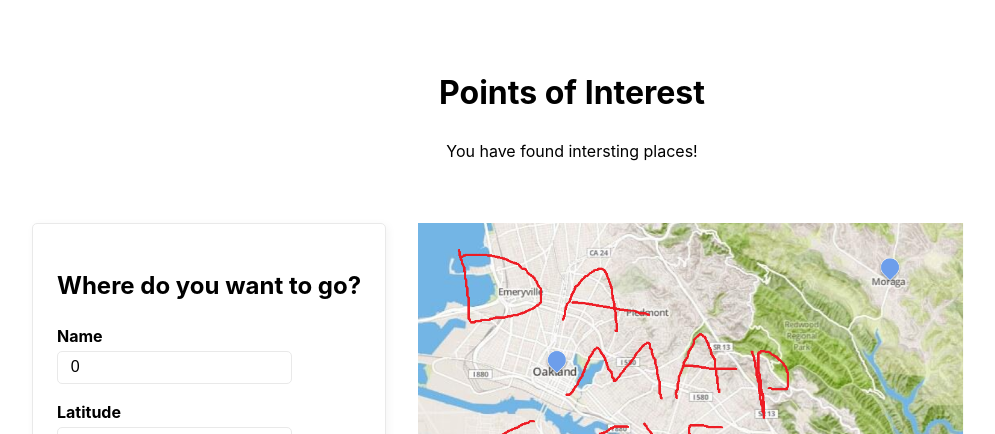
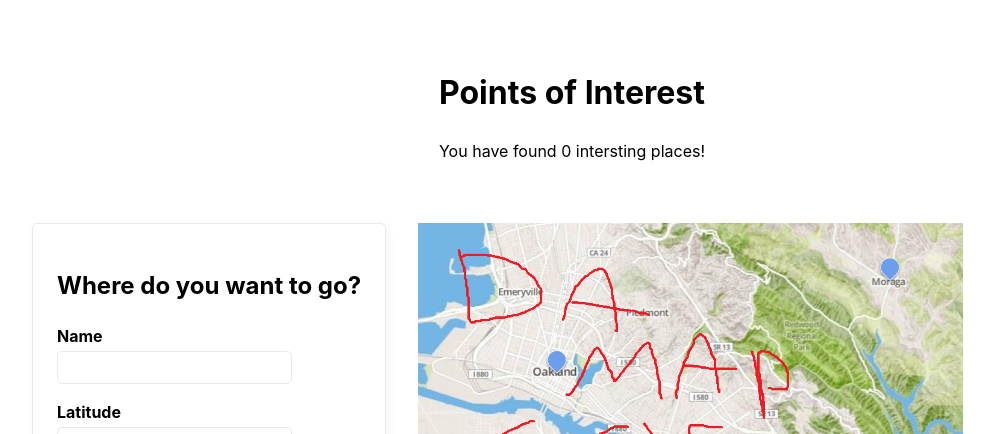
Before and after one commit to JohnMayes/poi-app-starter, a React (Create React App) app: page / in a window 1280 px wide. Shown: the top 434 px of the page, without its empty margins (68-1063 px from the left). Built offline with nearby package versions, Linux system fonts and the light colour scheme.

Commit message:
Added a single hook
Testing state and hooks

```diff
--- a/src/App.tsx
+++ b/src/App.tsx
@@ -9,13 +9,16 @@ interface Props {}
 interface State {}
 
 function App(props: Props) {
+  const [counter, setCounter] = useState(0);
+  const incrementCounter = () => setCounter(counter + 1);
+
   return (
     <div className="App">
       <header className="App-header">
         <h1>Points of Interest</h1>
-        <p>You have found intersting places!</p>
+        <p>You have found {counter} intersting places!</p>
       </header>
-      <Form />
+      <Form count={incrementCounter} />
       <ShowMap />
     </div>
   );
--- a/src/components/Form.tsx
+++ b/src/components/Form.tsx
@@ -1,31 +1,26 @@
 import { useState } from 'react';
 
-interface Props {}
+interface FormProps {
+  count: () => void;
+}
 
-function Form(props: Props) {
-  const [num, setNum] = useState(0);
-
+function Form({ count }: FormProps) {
   function handleSubmit(e: any) {
     e.preventDefault();
-    setNum(num + 1);
-    console.log(num);
+    count();
   }
+
   return (
     <section className="Comp-form">
-      <form onSubmit={handleSubmit}>
+      <form>
         <h2>Where do you want to go?</h2>
         <label htmlFor="point_name">Name</label>
-        <input
-          type="text"
-          id="point_name"
-          autoComplete="off"
-          value={num}
-        ></input>
+        <input type="text" id="point_name" autoComplete="off" value=""></input>
         <label htmlFor="point_lat">Latitude</label>
         <input type="text" id="point_lat"></input>
         <label htmlFor="point_long">Longitude</label>
         <input type="text" id="point_long"></input>
-        <button type="submit">Add</button>
+        <button onClick={handleSubmit}>Add</button>
       </form>
     </section>
   );
```
